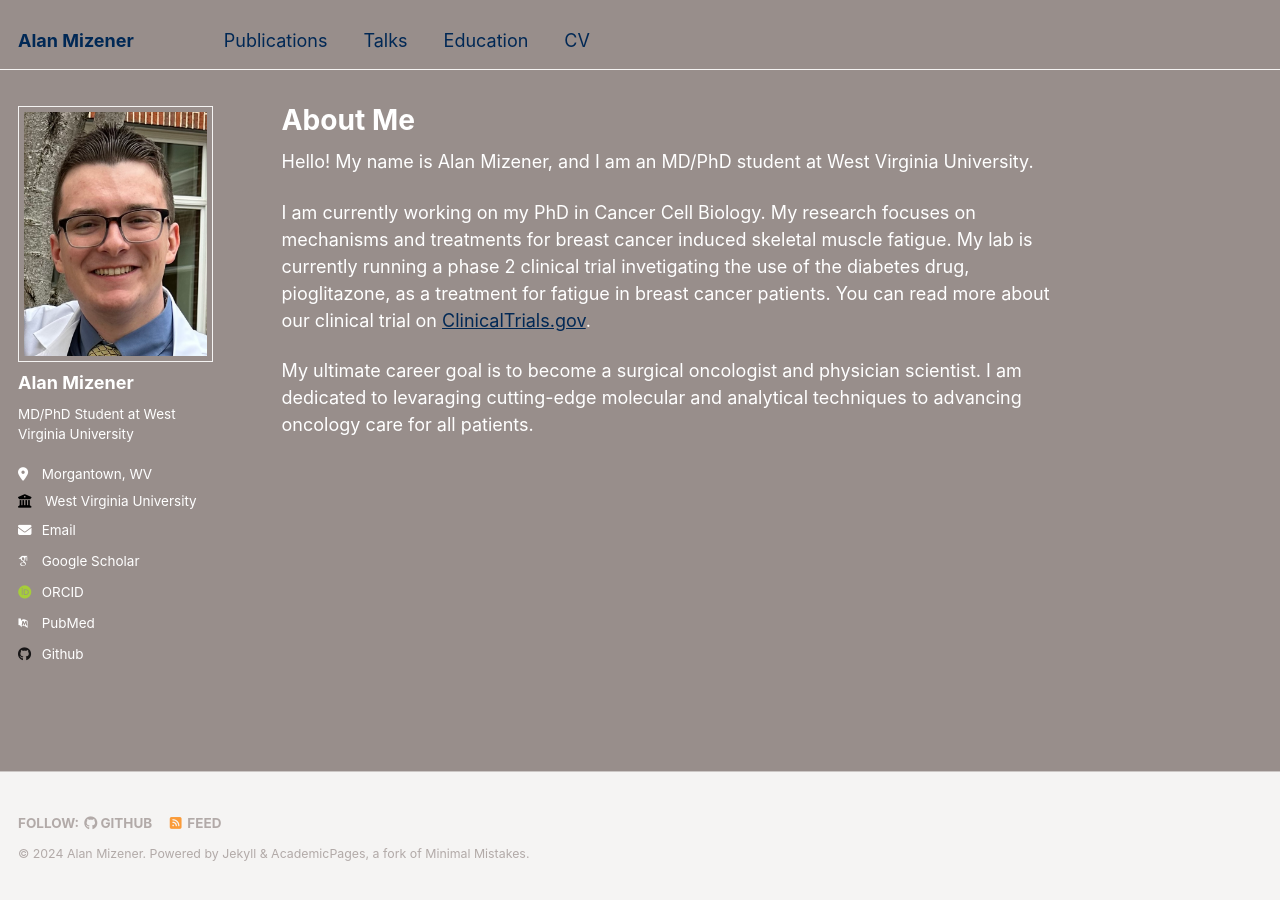
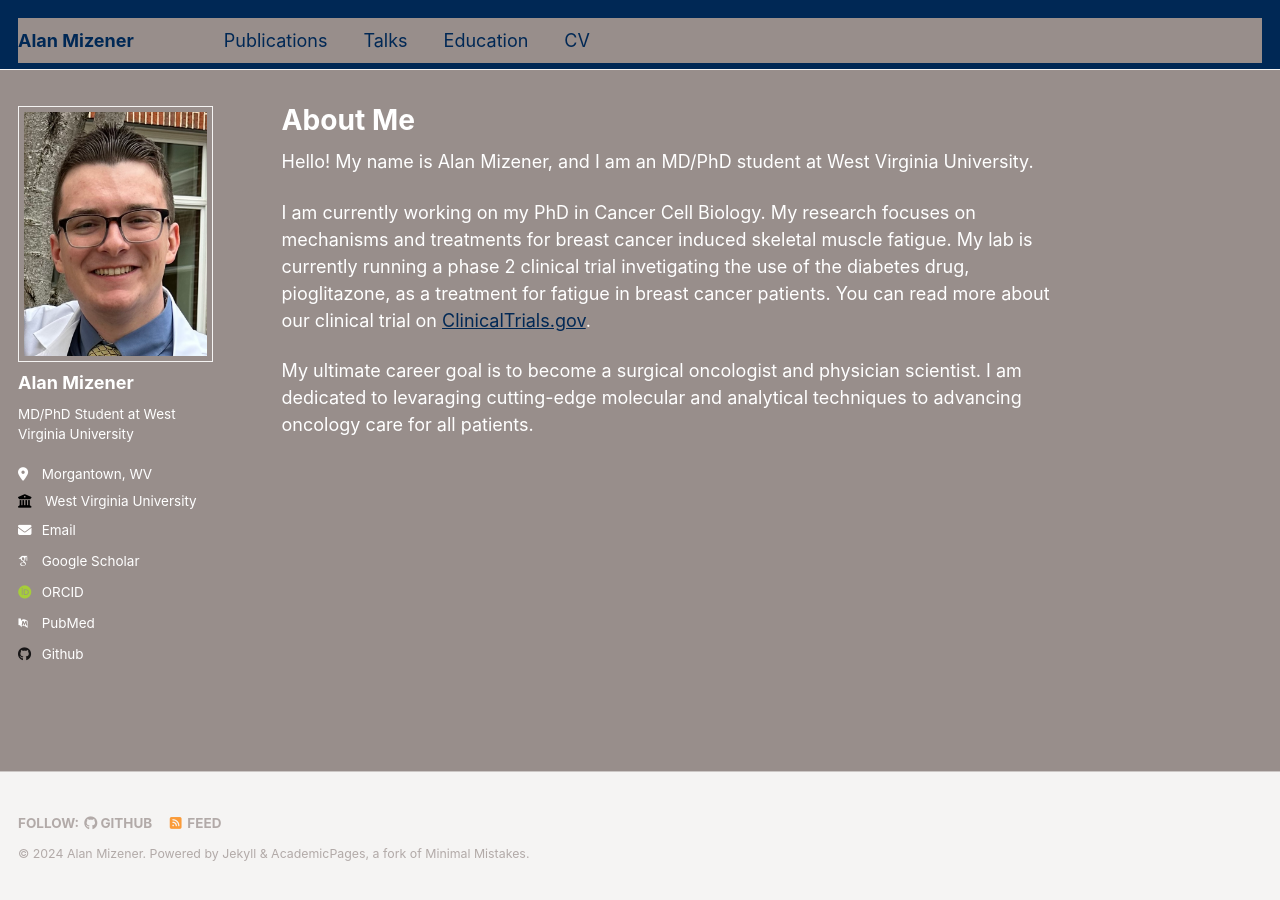
Before and after one commit to admizener/admizener.github.io, a Jekyll site: the page built from _pages/about.md, in a window 1280 px wide. Built offline with Jekyll 4.4.1, drawn with Linux system fonts in a browser that asks for light colours; some web fonts are replaced.

Commit message:
Update _masthead.scss

```diff
--- a/_sass/_masthead.scss
+++ b/_sass/_masthead.scss
@@ -4,7 +4,7 @@
 
 .masthead {
   position: fixed;
-  background: $background-color;
+  background: $accent-color;
   border-bottom: 1px solid $border-color;
   height: $masthead-height;
   top: 0;
```
